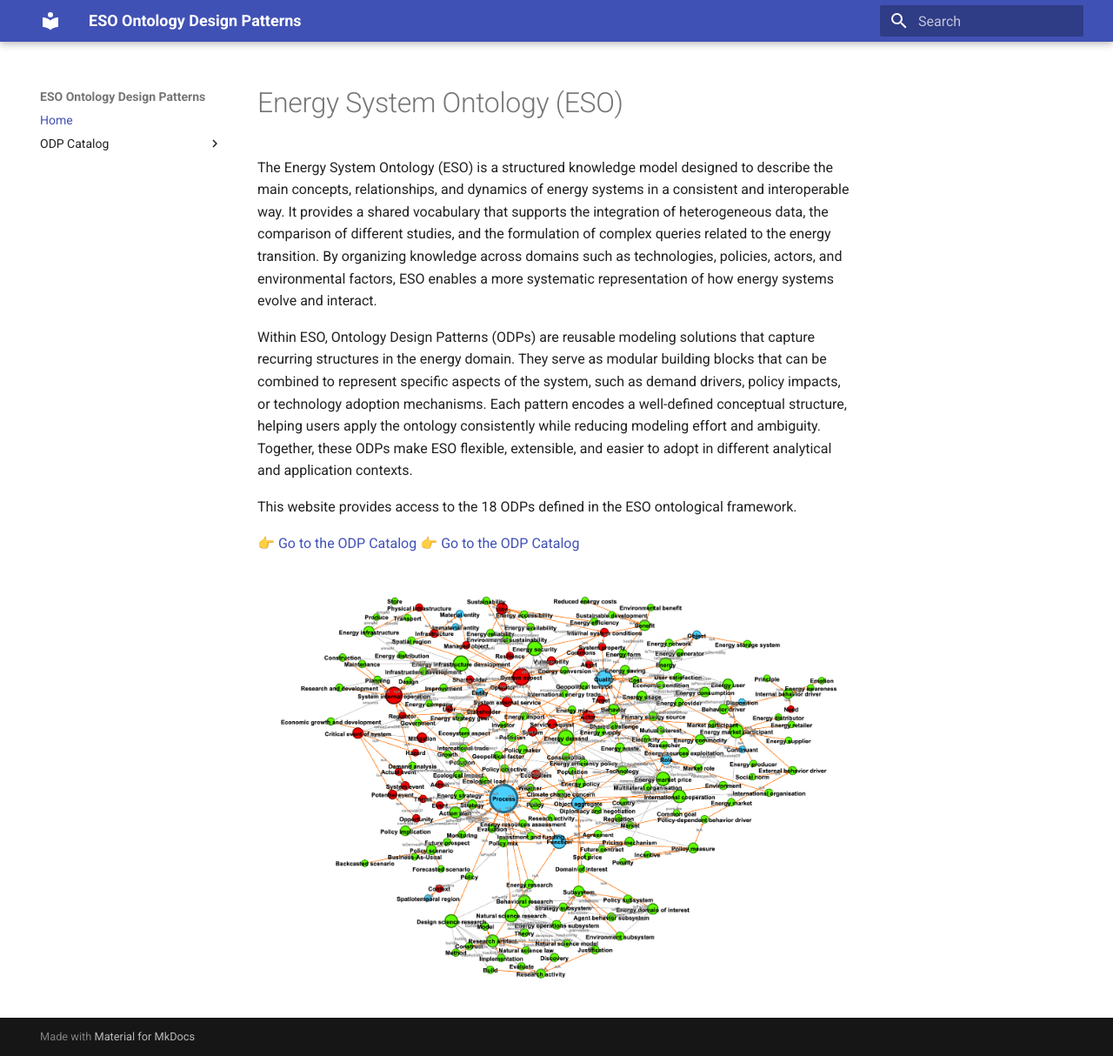
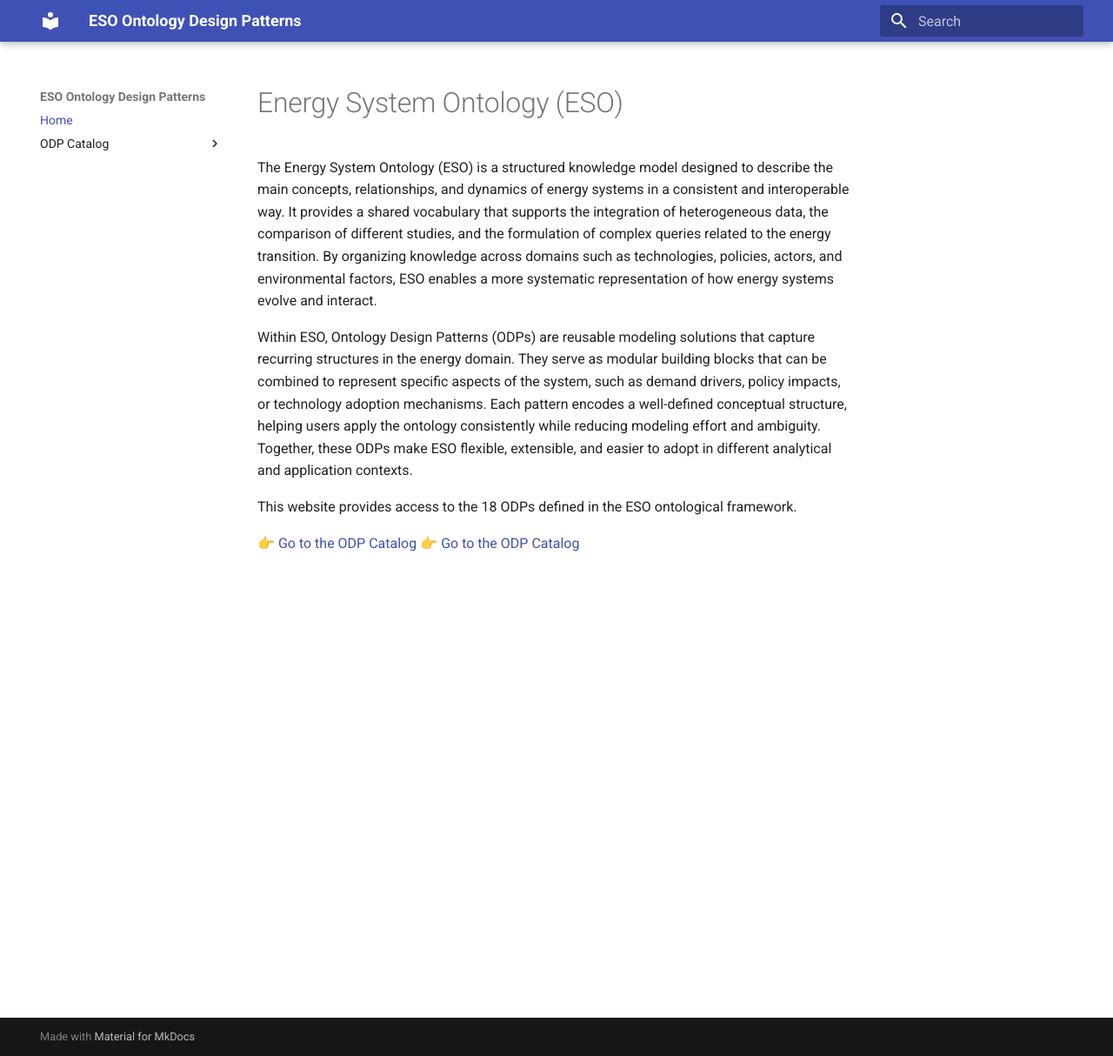
Before and after one commit to AntonioDeNicola/eso-odp-site, an MkDocs documentation site: the page built from docs/index.md, in a window 1280 px wide and 1214 px high. Shown: the whole window at 87% size. Built offline with MkDocs 1.6.1 and Material for MkDocs 9.7.7, drawn with Linux system fonts in a browser that asks for light colours.

Commit message:
Update index.md

```diff
--- a/docs/index.md
+++ b/docs/index.md
@@ -8,5 +8,3 @@ This website provides access to the 18 ODPs defined in the ESO ontological frame
 
 👉 [Go to the ODP Catalog](./odp/)
 👉 [Go to the ODP Catalog](./odp/index.md)
-
-![ESO Diagram](../assets/images//core-ESO.png)
```
